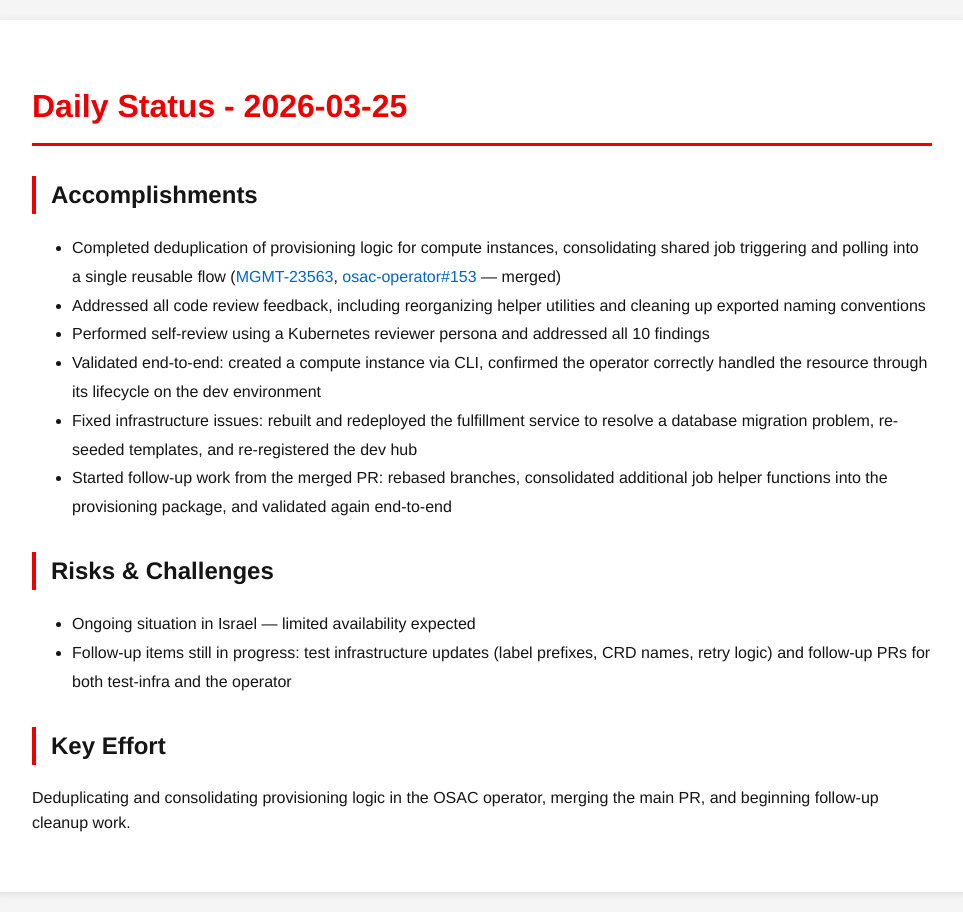
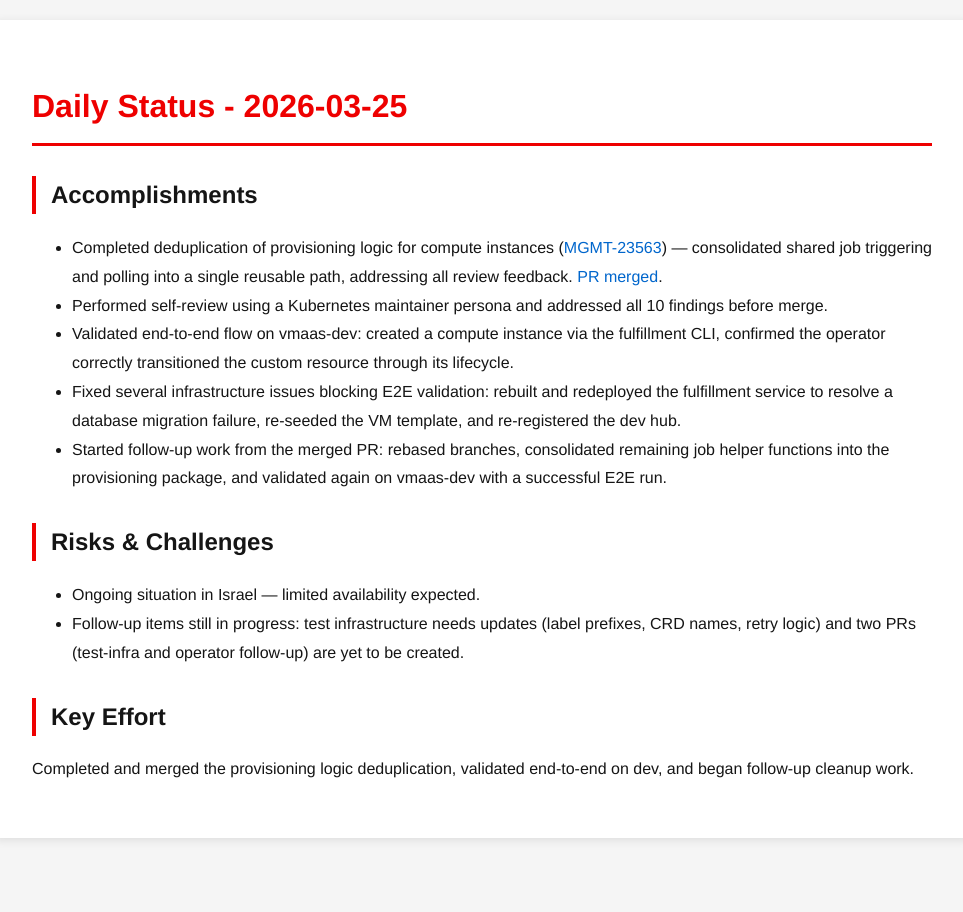
Before and after one commit to tzvatot/daily-status, a Jekyll site: the page built from 2026-03-25.md, in a window 1280 px wide. Shown: the whole page, without its empty margins (158-1121 px from the left). Built offline with Jekyll 4.4.1, drawn with Linux system fonts in a browser that asks for light colours.

Commit message:
Daily status update - 2026-03-25

```diff
--- a/2026-03-25.md
+++ b/2026-03-25.md
@@ -7,16 +7,15 @@
 # Daily Status - 2026-03-25
 
 ## Accomplishments
-- Completed deduplication of provisioning logic for compute instances, consolidating shared job triggering and polling into a single reusable flow ([MGMT-23563](https://issues.redhat.com/browse/MGMT-23563), [osac-operator#153](https://github.com/osac-project/osac-operator/pull/153) — merged)
-- Addressed all code review feedback, including reorganizing helper utilities and cleaning up exported naming conventions
-- Performed self-review using a Kubernetes reviewer persona and addressed all 10 findings
-- Validated end-to-end: created a compute instance via CLI, confirmed the operator correctly handled the resource through its lifecycle on the dev environment
-- Fixed infrastructure issues: rebuilt and redeployed the fulfillment service to resolve a database migration problem, re-seeded templates, and re-registered the dev hub
-- Started follow-up work from the merged PR: rebased branches, consolidated additional job helper functions into the provisioning package, and validated again end-to-end
+- Completed deduplication of provisioning logic for compute instances ([MGMT-23563](https://issues.redhat.com/browse/MGMT-23563)) — consolidated shared job triggering and polling into a single reusable path, addressing all review feedback. [PR merged](https://github.com/osac-project/osac-operator/pull/153).
+- Performed self-review using a Kubernetes maintainer persona and addressed all 10 findings before merge.
+- Validated end-to-end flow on vmaas-dev: created a compute instance via the fulfillment CLI, confirmed the operator correctly transitioned the custom resource through its lifecycle.
+- Fixed several infrastructure issues blocking E2E validation: rebuilt and redeployed the fulfillment service to resolve a database migration failure, re-seeded the VM template, and re-registered the dev hub.
+- Started follow-up work from the merged PR: rebased branches, consolidated remaining job helper functions into the provisioning package, and validated again on vmaas-dev with a successful E2E run.
 
 ## Risks & Challenges
-- Ongoing situation in Israel — limited availability expected
-- Follow-up items still in progress: test infrastructure updates (label prefixes, CRD names, retry logic) and follow-up PRs for both test-infra and the operator
+- Ongoing situation in Israel — limited availability expected.
+- Follow-up items still in progress: test infrastructure needs updates (label prefixes, CRD names, retry logic) and two PRs (test-infra and operator follow-up) are yet to be created.
 
 ## Key Effort
-Deduplicating and consolidating provisioning logic in the OSAC operator, merging the main PR, and beginning follow-up cleanup work.
+Completed and merged the provisioning logic deduplication, validated end-to-end on dev, and began follow-up cleanup work.
```
